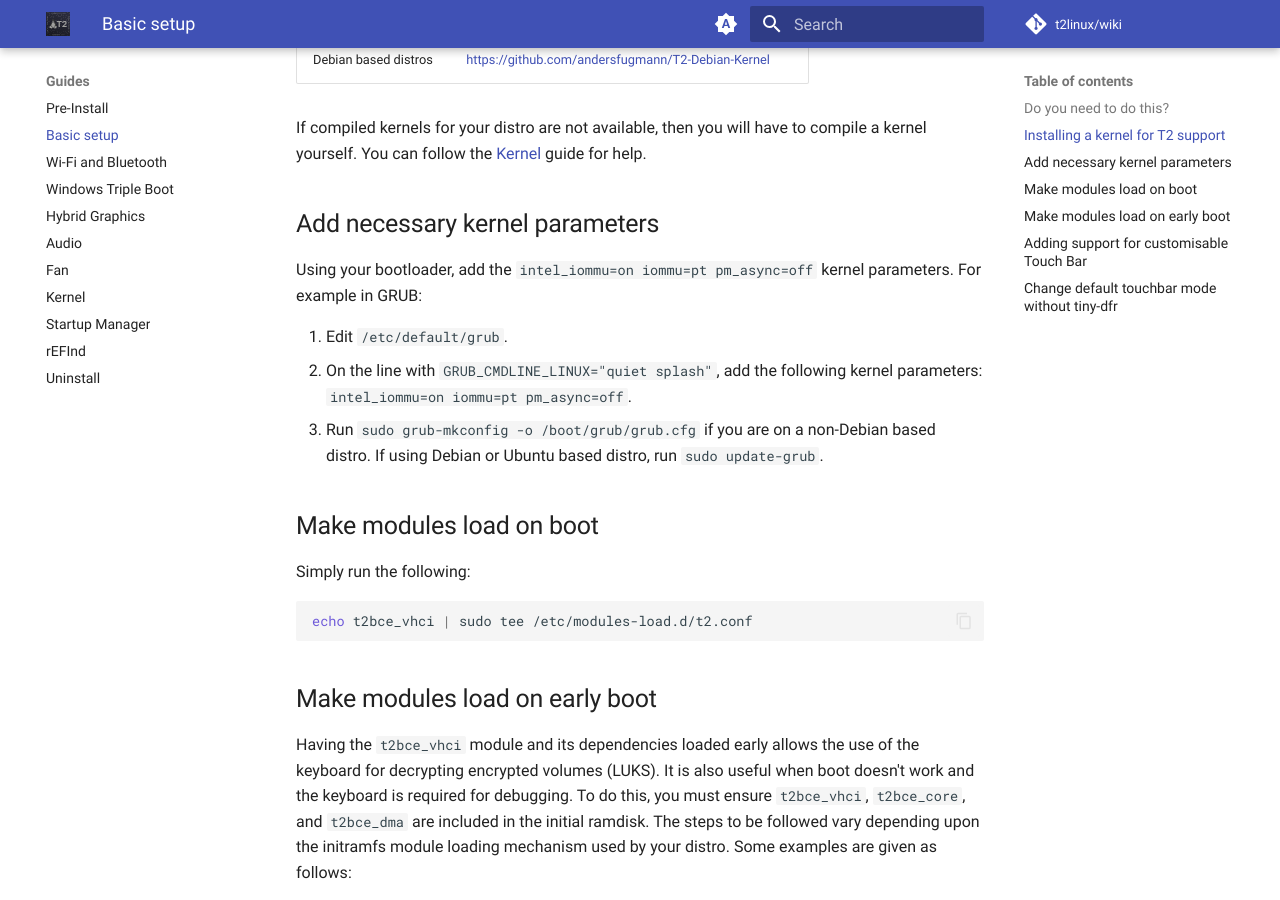
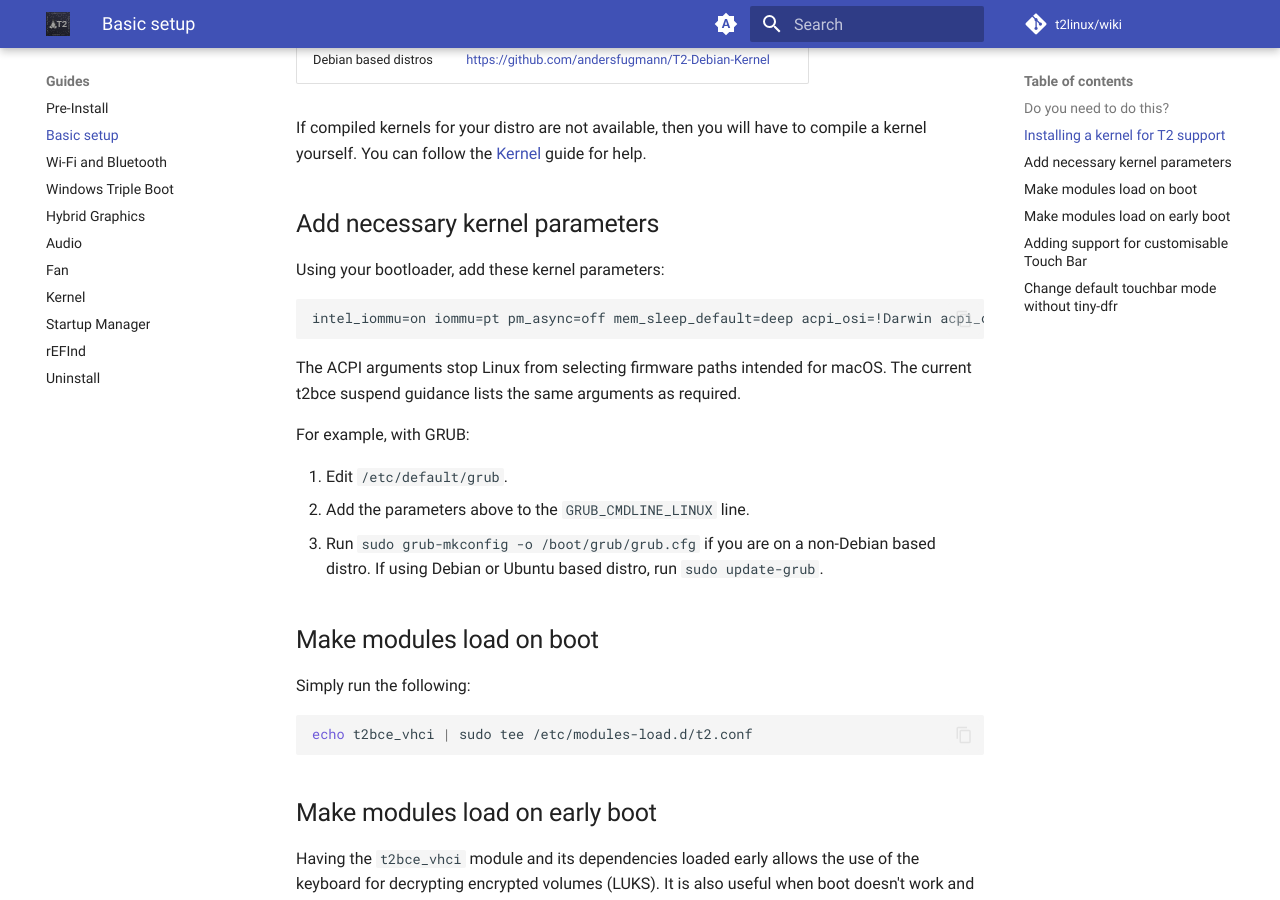
Before and after one commit to t2linux/wiki, an MkDocs documentation site: the page built from docs/guides/postinstall.md, in a window 1280 px wide and 900 px high, scrolled down 1253 px. Built offline with MkDocs 1.6.1 and Material for MkDocs 9.7.7, drawn with Linux system fonts in a browser that asks for light colours; comment, search, counter and statistics services are not loaded; some of the changed text lies outside the part shown.

Commit message:
Document required T2 ACPI parameters

````diff
--- a/docs/guides/postinstall.md
+++ b/docs/guides/postinstall.md
@@ -35,10 +35,19 @@ If compiled kernels for your distro are not available, then you will have to com
 
 ## Add necessary kernel parameters
 
-Using your bootloader, add the `intel_iommu=on iommu=pt pm_async=off` kernel parameters. For example in GRUB:
+Using your bootloader, add these kernel parameters:
+
+```text
+intel_iommu=on iommu=pt pm_async=off mem_sleep_default=deep acpi_osi=!Darwin acpi_osi=Linux
+```
+
+The ACPI arguments stop Linux from selecting firmware paths intended for
+macOS. The current t2bce suspend guidance lists the same arguments as required.
+
+For example, with GRUB:
 
   1. Edit `/etc/default/grub`.
-  2. On the line with `GRUB_CMDLINE_LINUX="quiet splash"`, add the following kernel parameters: `intel_iommu=on iommu=pt pm_async=off`.
+  2. Add the parameters above to the `GRUB_CMDLINE_LINUX` line.
   3. Run `sudo grub-mkconfig -o /boot/grub/grub.cfg` if you are on a non-Debian based distro. If using Debian or Ubuntu based distro, run `sudo update-grub`.
 
 ## Make modules load on boot
@@ -187,3 +196,10 @@ internal devices unavailable after resume.
 
 When migrating from apple-bce, remove any old suspend service or elogind hook
 that unloads it before testing suspend with t2bce.
+
+On one MacBookPro15,1, omitting `acpi_osi=!Darwin acpi_osi=Linux` caused a
+repeatable 20.2-second delay during device resume. Adding the arguments reduced
+the measured wake-to-EC interval to 4.614 seconds. The
+[investigation report](https://github.com/Githubguy132010/t2-macbookpro15-1-resume-delay)
+contains the before-and-after timings and function trace. This is evidence from
+one model, so suspend problems on other T2 Macs may have a different cause.
````
